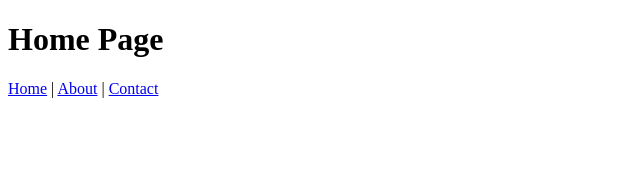
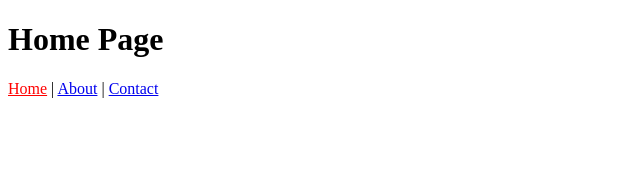
Before and after one commit to kskannandotwin/jvl-code, an Angular app: page /home in a window 1280 px wide. Shown: the top 170 px of the page, without its empty margins (0-640 px from the left). Built offline with nearby package versions, Linux system fonts and the light colour scheme.

Commit message:
03.05.2025
completed

```diff
--- a/src/app/app.component.html
+++ b/src/app/app.component.html
@@ -1,6 +1,6 @@
-<router-outlet/>
+<router-outlet />
 <nav>
-    <a routerLink="/home">Home</a> |
-    <a routerLink="/about">About</a> |
-    <a routerLink="/contact">Contact</a>
+    <a routerLink="/home" routerLinkActive="active-link">Home</a> |
+    <a routerLink="/about" routerLinkActive="active-link">About</a> |
+    <a routerLink="/contact" routerLinkActive="active-link">Contact</a>
 </nav>
--- a/src/app/app.component.scss
+++ b/src/app/app.component.scss
@@ -0,0 +1,3 @@
+.active-link {
+    color: red;
+}
--- a/src/app/app.component.ts
+++ b/src/app/app.component.ts
@@ -1,9 +1,9 @@
 import { Component } from '@angular/core';
-import { RouterLink, RouterOutlet } from '@angular/router';
+import { RouterLink, RouterLinkActive, RouterOutlet } from '@angular/router';
 
 @Component({
   selector: 'app-root',
-  imports: [RouterOutlet, RouterLink],
+  imports: [RouterOutlet, RouterLink, RouterLinkActive],
   templateUrl: './app.component.html',
   styleUrl: './app.component.scss'
 })
```
